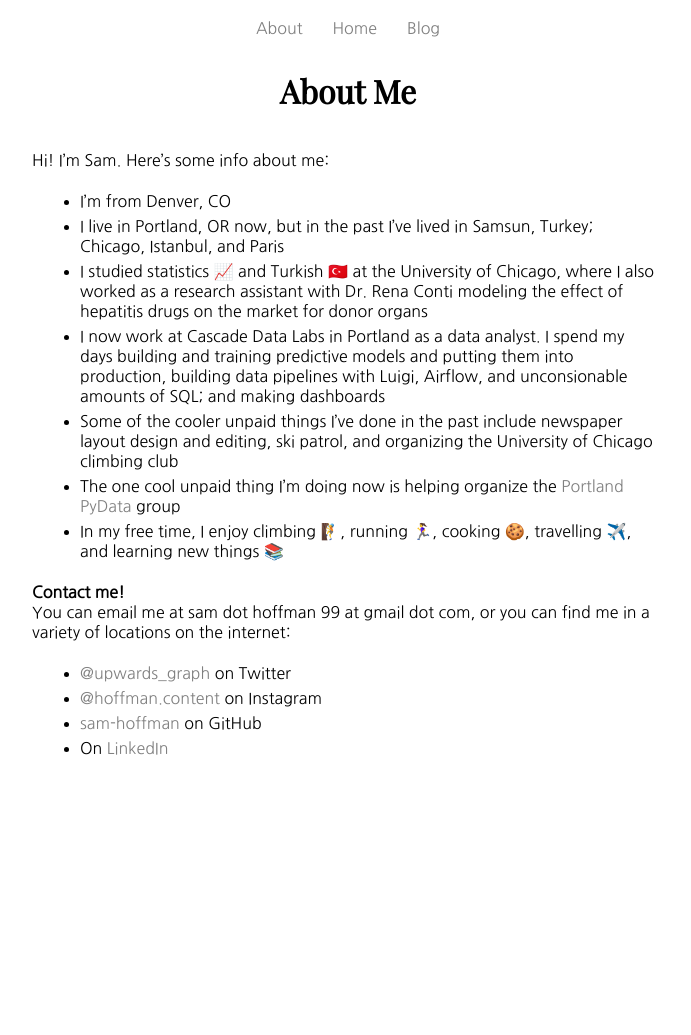
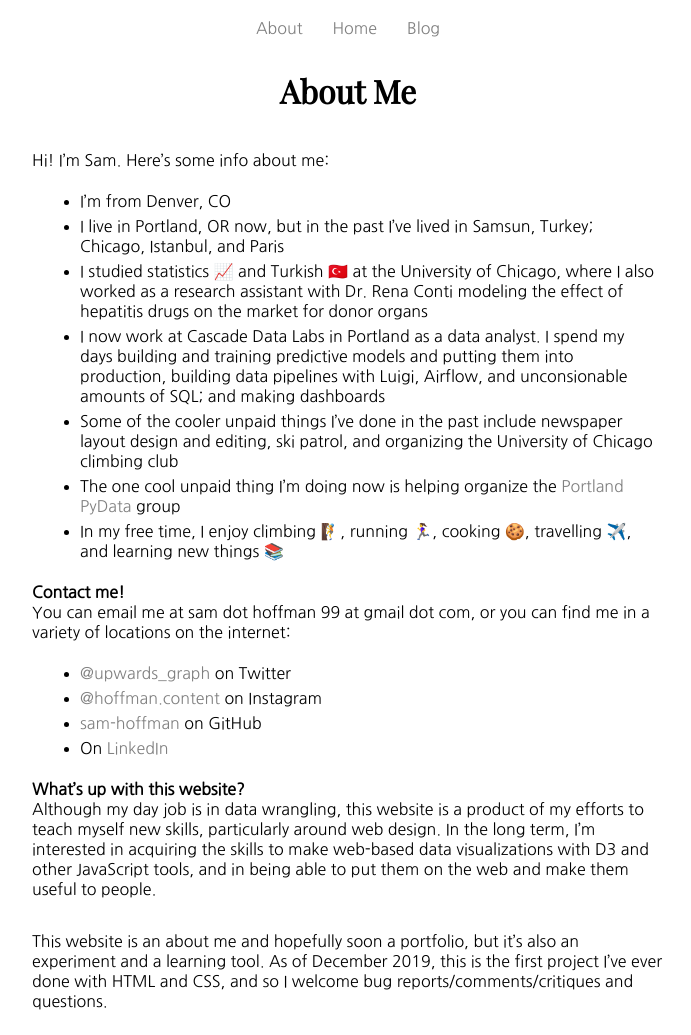
Before and after one commit to sam-hoffman/website, a Jekyll site: the page built from _pages/about.md, in a window 1280 px wide. Shown: the whole page, without its empty margins (292-983 px from the left). Built offline with Jekyll 4.4.1, drawn with Linux system fonts in a browser that asks for light colours; before the commit the page ends 900 px from its top, so only the background shows below that.

Commit message:
wrote justification for the website existing

```diff
--- a/_pages/about.md
+++ b/_pages/about.md
@@ -23,3 +23,10 @@ You can email me at sam dot hoffman 99 at gmail dot com, or you can find me in a
  * [@hoffman.content](https://www.instagram.com/hoffman.content/) on Instagram
  * [sam-hoffman](https://github.com/sam-hoffman) on GitHub
  * On [LinkedIn](https://www.linkedin.com/in/sam-hoffman-0a6316b7/)
+
+<strong id="website">What's up with this website?</strong><br>
+Although my day job is in data wrangling, this website is a product of my efforts to teach myself new skills, particularly around web design.
+In the long term, I'm interested in acquiring the skills to make web-based data visualizations with D3 and other JavaScript tools, and in being able to put them on the web and make them useful to people.
+
+This website is an about me and hopefully soon a portfolio, but it's also an experiment and a learning tool.
+As of December 2019, this is the first project I've ever done with HTML and CSS, and so I welcome bug reports/comments/critiques and questions.
```
